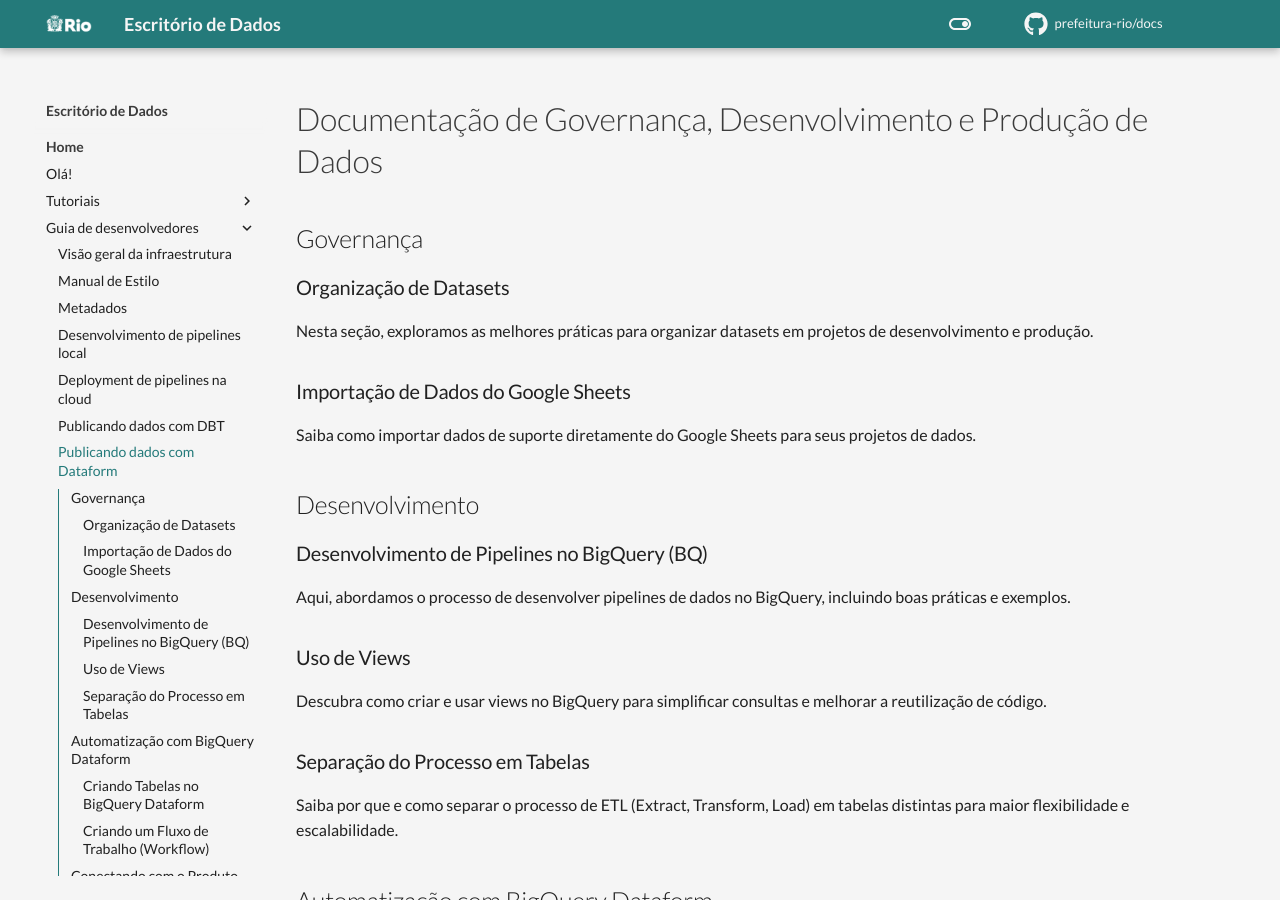
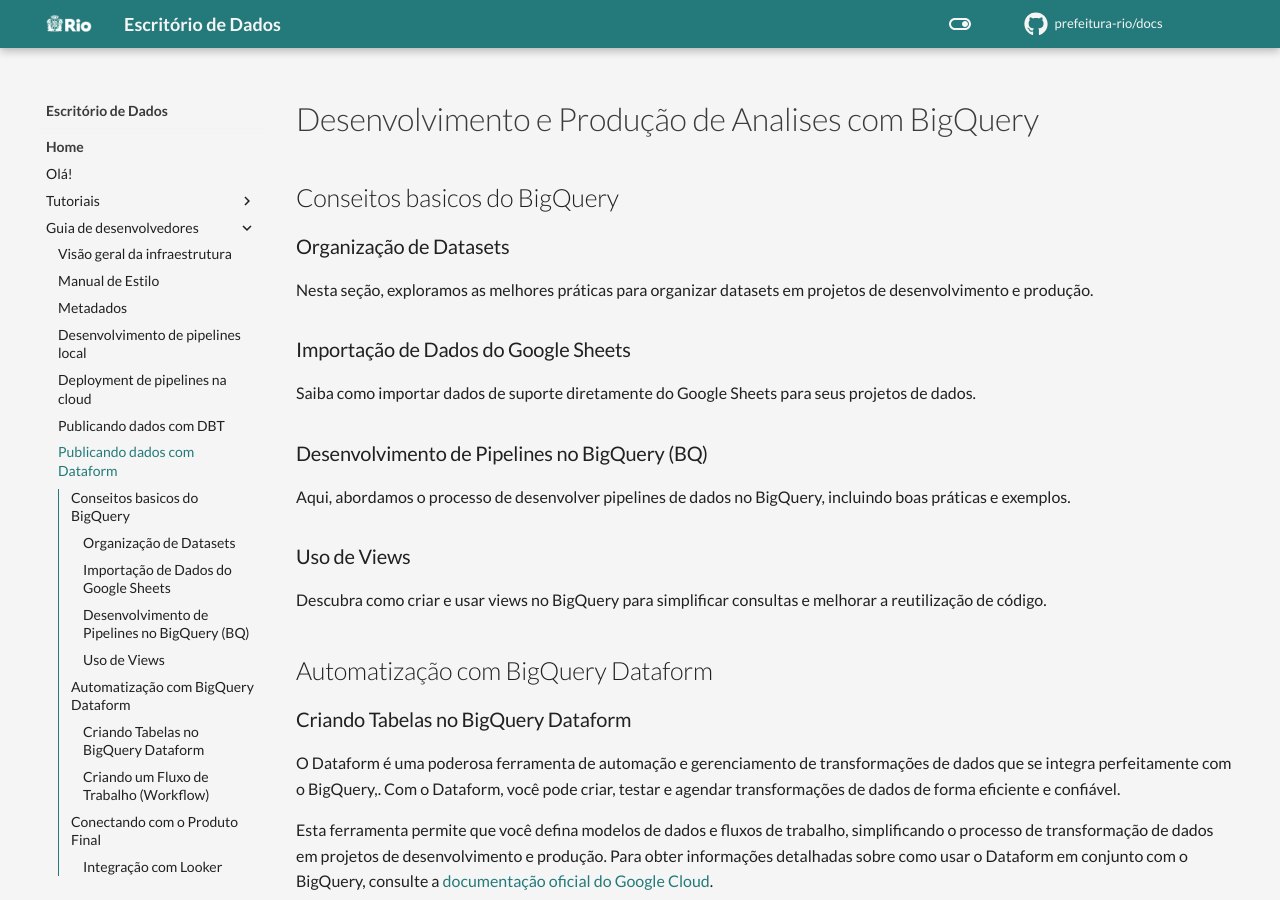
Before and after one commit to prefeitura-rio/docs, an MkDocs documentation site: the page built from docs/guia-desenvolvedores/dataform.md, in a window 1280 px wide and 900 px high. Built offline with MkDocs 1.6.1 and Material for MkDocs 9.7.7, drawn with Linux system fonts in a browser that asks for light colours; comment, search, counter and statistics services are not loaded.

Commit message:
chore: update

```diff
--- a/docs/guia-desenvolvedores/dataform.md
+++ b/docs/guia-desenvolvedores/dataform.md
@@ -1,6 +1,7 @@
-# Documentação de Governança, Desenvolvimento e Produção de Dados
+# Desenvolvimento e Produção de Analises com BigQuery
 
-## Governança
+
+## Conseitos basicos do BigQuery
 
 ### Organização de Datasets
 
@@ -10,8 +11,6 @@
 
 Saiba como importar dados de suporte diretamente do Google Sheets para seus projetos de dados.
 
-## Desenvolvimento
-
 ### Desenvolvimento de Pipelines no BigQuery (BQ)
 
 Aqui, abordamos o processo de desenvolver pipelines de dados no BigQuery, incluindo boas práticas e exemplos.
@@ -19,11 +18,6 @@
 ### Uso de Views
 
 Descubra como criar e usar views no BigQuery para simplificar consultas e melhorar a reutilização de código.
-
-### Separação do Processo em Tabelas
-
-Saiba por que e como separar o processo de ETL (Extract, Transform, Load) em tabelas distintas para maior flexibilidade e escalabilidade.
-
 
 ## Automatização com BigQuery Dataform
 
```
